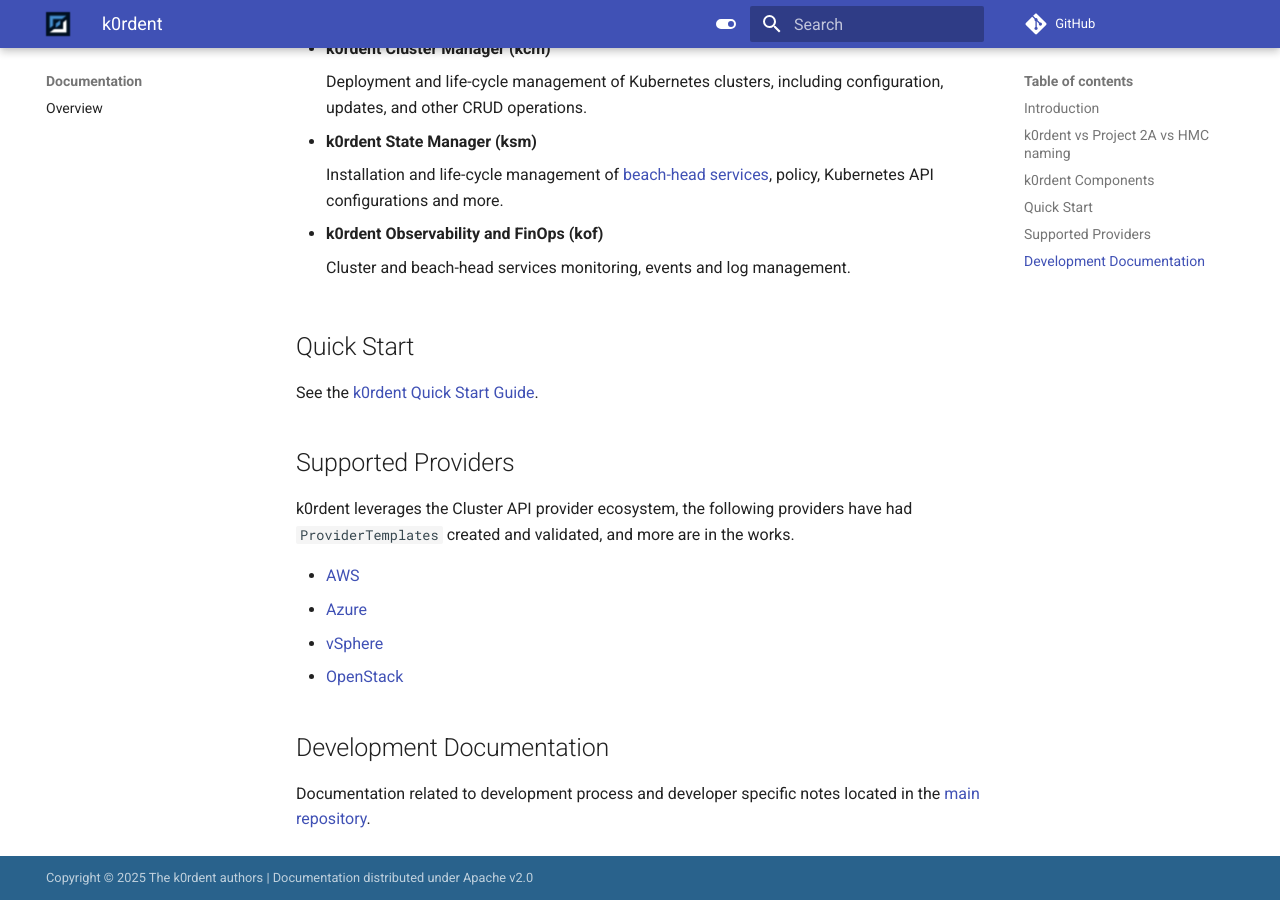
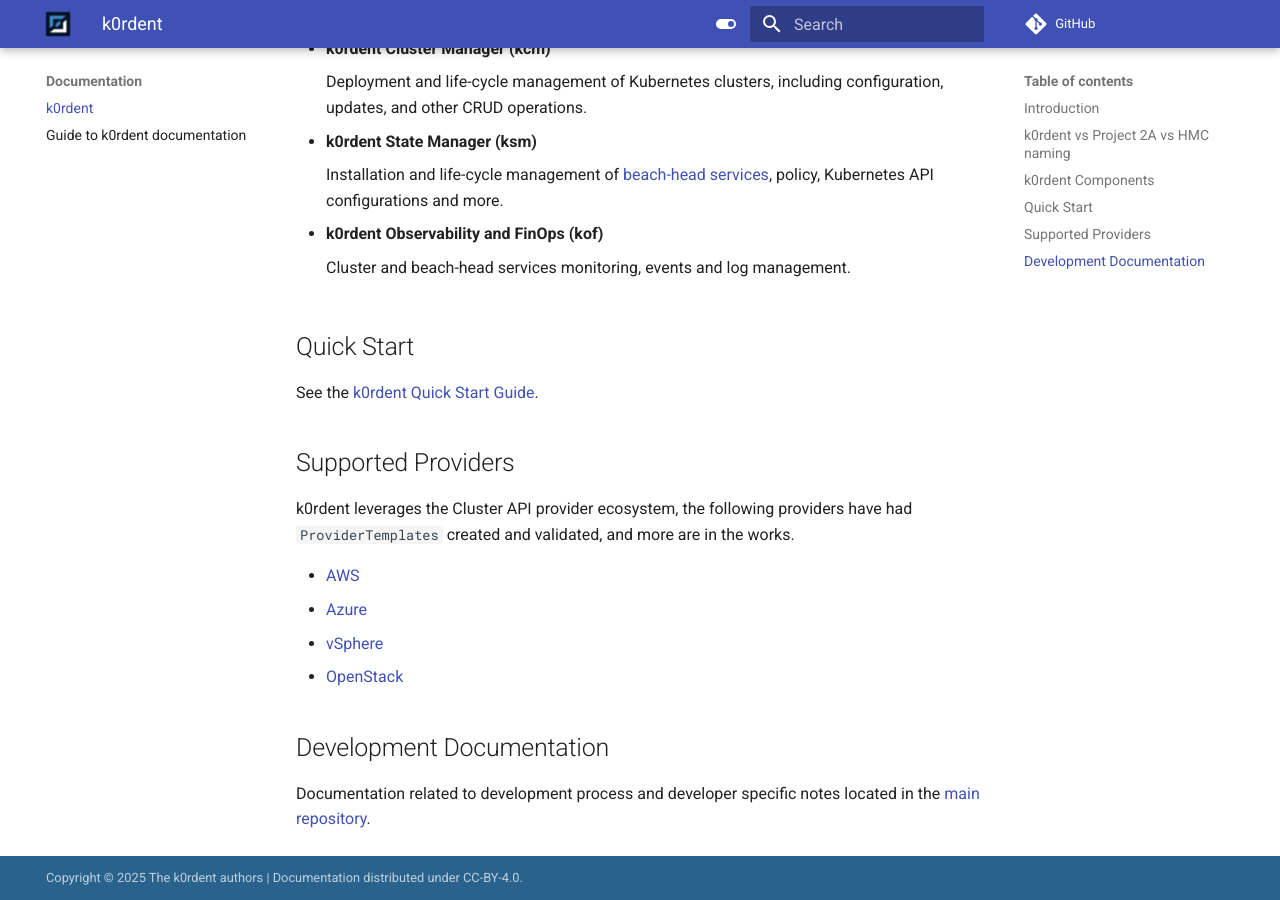
Before and after one commit to zerospiel/docs, an MkDocs documentation site: the page built from docs/index.md, in a window 1280 px wide and 900 px high, scrolled down 1255 px. Built offline with MkDocs 1.6.1 and Material for MkDocs 9.7.7, drawn with Linux system fonts in a browser that asks for light colours; the version menu is left out.

Commit message:
add why k0rdent?

```diff
--- a/mkdocs.yml
+++ b/mkdocs.yml
@@ -6,7 +6,7 @@
 repo_name: GitHub
 repo_url: https://..
 copyright:
-  Copyright &copy; 2025 The k0rdent authors | Documentation distributed under <a href="https://www.apache.org/licenses/LICENSE-2.0">Apache v2.0</a>
+  Copyright &copy; 2025 The k0rdent authors | Documentation distributed under <a href="https://creativecommons.org/licenses/by/4.0/legalcode.txt">CC-BY-4.0</a>.
 theme:
   name: "material"
   highlightjs: true
@@ -35,7 +35,8 @@
   - search
 
 nav:
-  - Overview: guide_to_k0rdent_documentation.md
+  - k0rdent: index.md
+  - Guide to k0rdent documentation: guide_to_k0rdent_documentation.md
 
 
 
```
Also changed, not shown: docs/why_k0rdent.md (added, +11 -0 lines).
